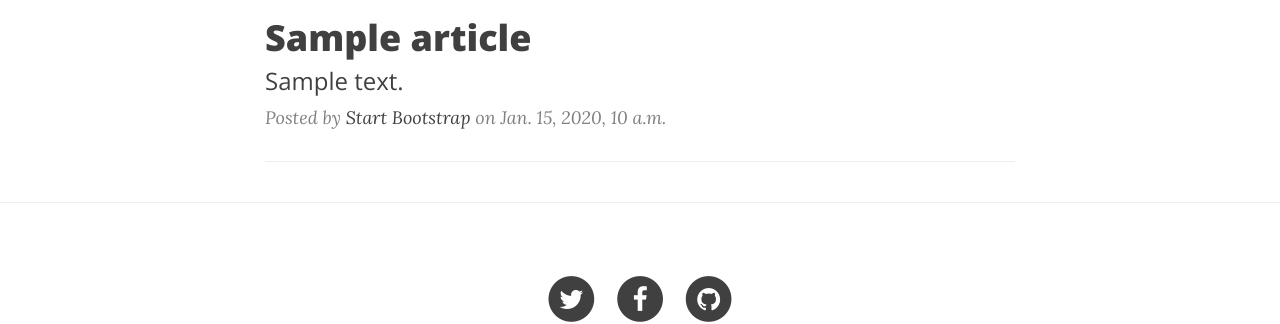
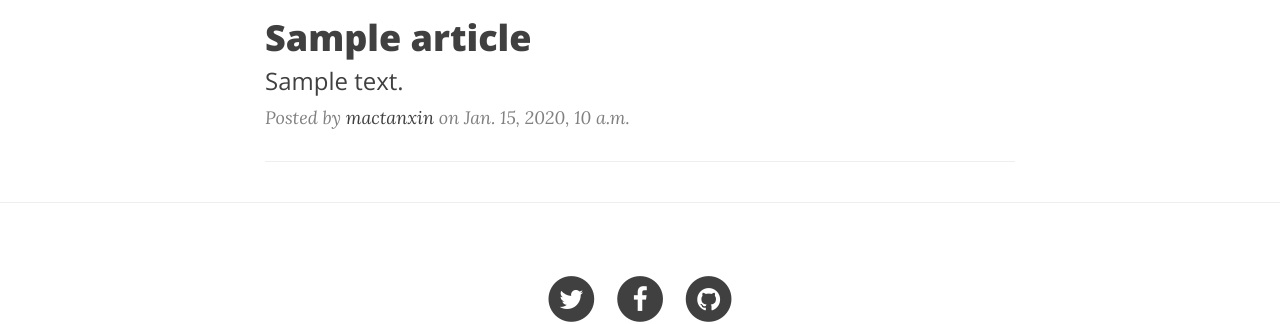
Before and after one commit to mactanxin/leetcodeblog, a Django app: page / in a window 1280 px wide. Shown: the part 510-834 px from the top of the page. Run offline with Django 3.2, Linux system fonts and the light colour scheme; tables that the repository leaves empty hold one stand-in row (values such as "Sample post"); some libraries are stand-ins or nearby versions.

Commit message:
modified posted by

```diff
--- a/templates/index.html
+++ b/templates/index.html
@@ -28,7 +28,7 @@
                             {{post.content|safe|truncatewords:2}}
                         </h3>
                     </a>
-                    <p class="post-meta">Posted by <a href="#">Start Bootstrap</a> on {{post.date_time}}</p>
+                    <p class="post-meta">Posted by <a href="#">mactanxin</a> on {{post.date_time}}</p>
                 </div>
                 {% endfor %}
                 <hr>
```
